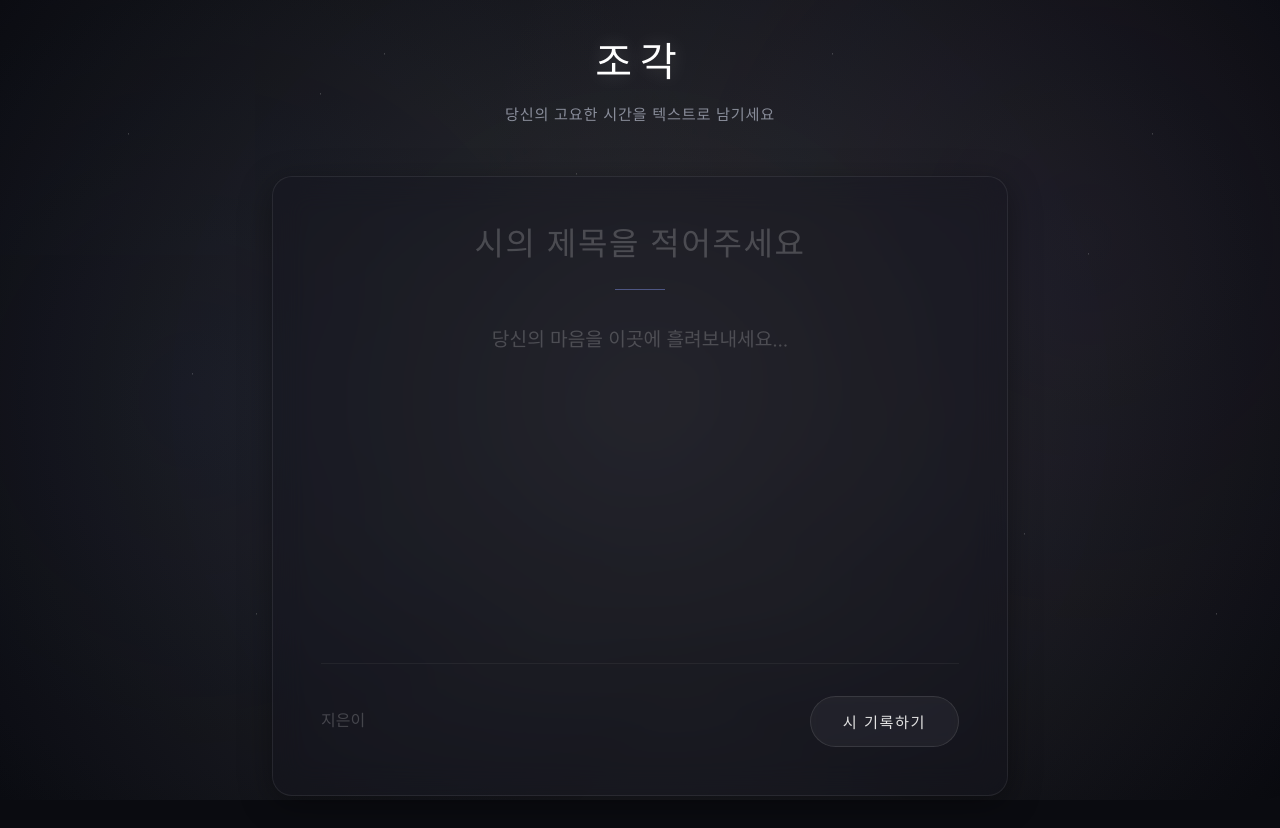
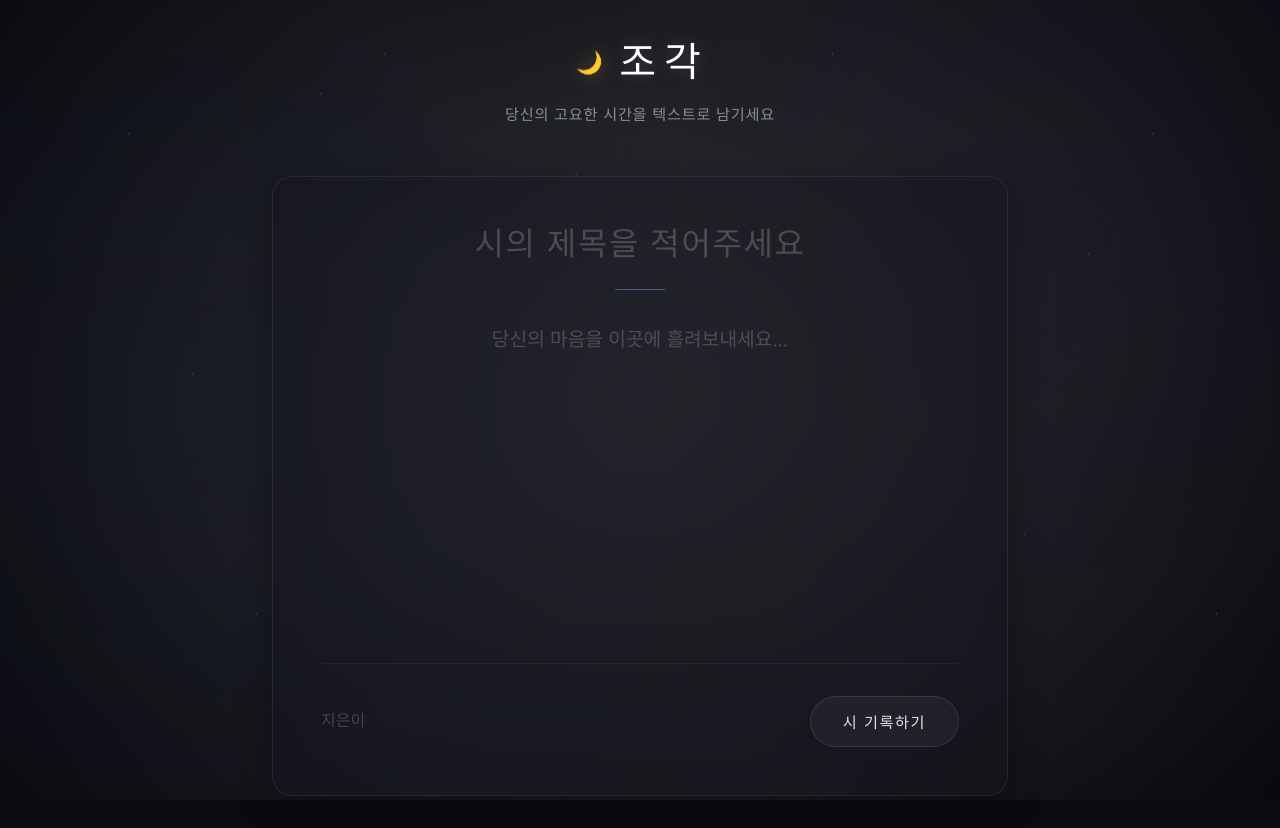
Before and after one commit to imsohappisy/poem, a plain HTML site: page index.html in a window 1280 px wide. Drawn offline with nearby package versions, Linux system fonts and the light colour scheme; a web font is replaced by a local one.

Commit message:
feat: add moon logo to title with floating animation

```diff
--- a/index.html
+++ b/index.html
@@ -24,7 +24,10 @@
 
     <main class="app-container">
         <header class="app-header">
-            <h1>조각</h1>
+            <div class="title-wrapper">
+                <img src="moon.png" alt="Logo" class="site-logo" id="siteLogo">
+                <h1>조각</h1>
+            </div>
             <p>당신의 고요한 시간을 텍스트로 남기세요</p>
         </header>
 
--- a/styles.css
+++ b/styles.css
@@ -88,11 +88,31 @@ body {
     animation: fadeInDown 1.5s ease-out;
 }
 
+.title-wrapper {
+    display: flex;
+    align-items: center;
+    justify-content: center;
+    gap: 12px;
+    margin-bottom: 0.5rem;
+}
+
+.site-logo {
+    width: 36px;
+    height: 36px;
+    object-fit: contain;
+    filter: drop-shadow(0 0 10px rgba(250, 204, 21, 0.4));
+    animation: gentleFloat 4s ease-in-out infinite;
+}
+
+@keyframes gentleFloat {
+    0%, 100% { transform: translateY(0); }
+    50% { transform: translateY(-3px); }
+}
+
 .app-header h1 {
     font-size: 2.5rem;
     font-weight: 300;
     letter-spacing: 0.2em;
-    margin-bottom: 0.5rem;
     color: #ffffff;
     text-shadow: 0 0 20px rgba(255, 255, 255, 0.2);
 }
```
Also changed, not shown: moon.png (added).
